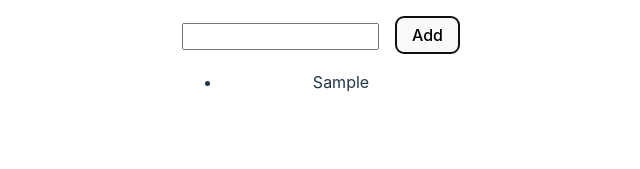
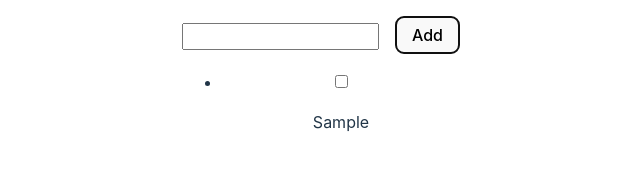
Before and after one commit to DavidGridley/to-do-app, a React (Vite) app: page / in a window 1280 px wide. Both pictures are taken after typing "Sample" into the empty fields and a click on the button "Add". Shown: the part 141-310 px from the top of the page, without its empty margins (319-959 px from the left). Built offline with nearby package versions, Linux system fonts and the light colour scheme.

Commit message:
add checkbox and checking functionality

```diff
--- a/src/App.tsx
+++ b/src/App.tsx
@@ -3,31 +3,42 @@ import './App.css'
 
 import AddItem from './components/AddItem'
 import ListItem from './components/ListItem'
+import { Item, List } from './types'
 
+const initialListItem = { value: '', checked: false };
 
 function App() {
-  const [listItem, setListItem] = useState<string>('')
-  const [toDoList, setToDoList] = useState<string[]>([])
+  const [listItem, setListItem] = useState<Item>(initialListItem);
+  const [toDoList, setToDoList] = useState<List>([]);
 
   const handleChange = (value: string) => {
-    setListItem(value)
-  }
+    setListItem({ value, checked: false });
+  };
 
   const handleClick = () => {
     const list = toDoList.concat(listItem);
-    setToDoList(list)
-    setListItem('')
+    setToDoList(list);
+    setListItem(initialListItem);
+  };
+
+  const handleCheck = (item: Item) => {
+    const index = toDoList.findIndex(listItem => listItem.value === item.value);
+    const list = [...toDoList];
+    list.splice(index, 1, { ...item, checked: !item.checked });
+    setToDoList(list);
   }
 
   return (
     <>
       <h1>To do:</h1>
-      <AddItem value={listItem} onChange={handleChange} onClick={handleClick} />
+
+      <AddItem value={listItem.value} onChange={handleChange} onClick={handleClick} />
+
       <ul>
-        {toDoList.map(item => <ListItem value={item} />)}
+        {toDoList.map(item => <ListItem item={item} onChange={handleCheck} />)}
       </ul>
     </>
-  )
+  );
 }
 
-export default App
+export default App;
--- a/src/components/AddItem.tsx
+++ b/src/components/AddItem.tsx
@@ -16,7 +16,12 @@ const AddItem: React.FC<Props> = ({ value, onChange, onClick }) => {
                     onChange(event.target.value)
                 }
             />
-            <button className='add-item-button' onClick={onClick}>Add</button>
+            <button className='add-item-button' onClick={(event) => {
+                event.preventDefault();
+                onClick();
+            }}>
+                Add
+            </button>
         </div>
     )
 }
--- a/src/components/ListItem.tsx
+++ b/src/components/ListItem.tsx
@@ -1,13 +1,24 @@
 import React from 'react';
 
+import { Item } from '../types';
+
 type Props = {
-    value: string;
+    item: Item;
+    onChange: (item: Item) => void;
 }
 
-const ListItem: React.FC<Props> = ({ value }) => {
+const ListItem: React.FC<Props> = ({ item, onChange }) => {
     return (
         <li>
-            {value}
+            <span className='list-item-row'>
+                <input
+                    className='list-item-checkbox'
+                    type='checkbox'
+                    checked={item.checked}
+                    onChange={() => onChange(item)}
+                />
+                <p className='list-item-value'>{item.value}</p>
+            </span>
         </li>
     )
 }
```
